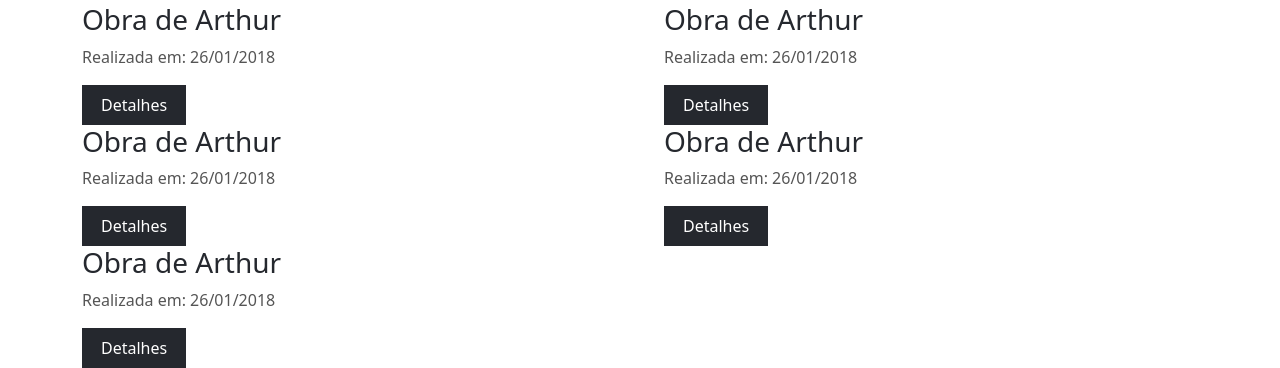
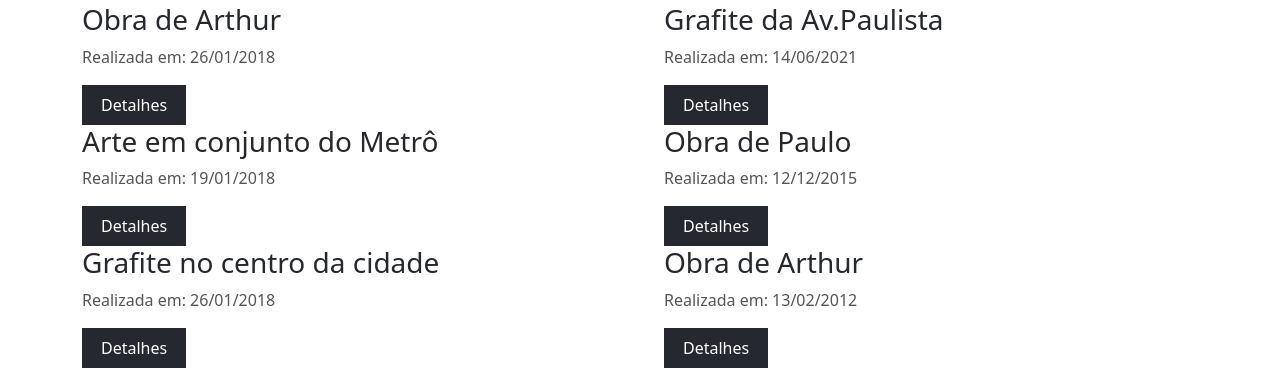
Before and after one commit to giovannadsm/Estudos-Front-End, a plain HTML site: page Artsite/index.html in a window 1280 px wide. Shown: the part 668-1036 px from the top of the page. Drawn offline with nearby package versions, Linux system fonts and the light colour scheme.

Commit message:
100 Days of Code - Day 12 - Estruturando a galeria  atualização
-Finalizando o html da galeria e iniciando o css da galeria
-Alterando nomes e datas

```diff
--- a/Artsite/index.html
+++ b/Artsite/index.html
@@ -58,30 +58,37 @@
           </div>
 
           <div class="col-12 col-md-6">
-            <div class="small-image-container center-image" id="img2"></div>
-            <h3>Obra de Arthur</h3>
+            <div class="small-image-container center-image" id="img3"></div>
+            <h3>Grafite da Av.Paulista</h3>
+            <p class="secondary-color">Realizada em: 14/06/2021</p>
+            <a href="#" class="btn">Detalhes</a>
+        </div>
+
+        <div class="col-12 col-md-6">
+            <div class="small-image-container center-image" id="img4"></div>
+            <h3>Arte em conjunto do Metrô</h3>
+            <p class="secondary-color">Realizada em: 19/01/2018</p>
+            <a href="#" class="btn">Detalhes</a>
+        </div>
+
+        <div class="col-12 col-md-6">
+            <div class="small-image-container center-image" id="img5"></div>
+            <h3>Obra de Paulo </h3>
+            <p class="secondary-color">Realizada em: 12/12/2015</p>
+            <a href="#" class="btn">Detalhes</a>
+        </div>
+
+        <div class="col-12 col-md-6">
+            <div class="small-image-container center-image" id="img6"></div>
+            <h3>Grafite no centro da cidade</h3>
             <p class="secondary-color">Realizada em: 26/01/2018</p>
             <a href="#" class="btn">Detalhes</a>
         </div>
 
         <div class="col-12 col-md-6">
-            <div class="small-image-container center-image" id="img2"></div>
+            <div class="small-image-container center-image" id="img7"></div>
             <h3>Obra de Arthur</h3>
-            <p class="secondary-color">Realizada em: 26/01/2018</p>
-            <a href="#" class="btn">Detalhes</a>
-        </div>
-
-        <div class="col-12 col-md-6">
-            <div class="small-image-container center-image" id="img2"></div>
-            <h3>Obra de Arthur</h3>
-            <p class="secondary-color">Realizada em: 26/01/2018</p>
-            <a href="#" class="btn">Detalhes</a>
-        </div>
-
-        <div class="col-12 col-md-6">
-            <div class="small-image-container center-image" id="img2"></div>
-            <h3>Obra de Arthur</h3>
-            <p class="secondary-color">Realizada em: 26/01/2018</p>
+            <p class="secondary-color">Realizada em: 13/02/2012</p>
             <a href="#" class="btn">Detalhes</a>
         </div>
       </div>
```
